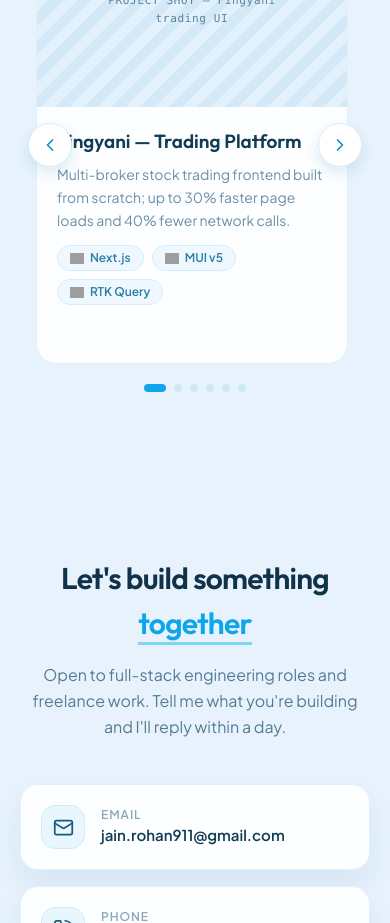
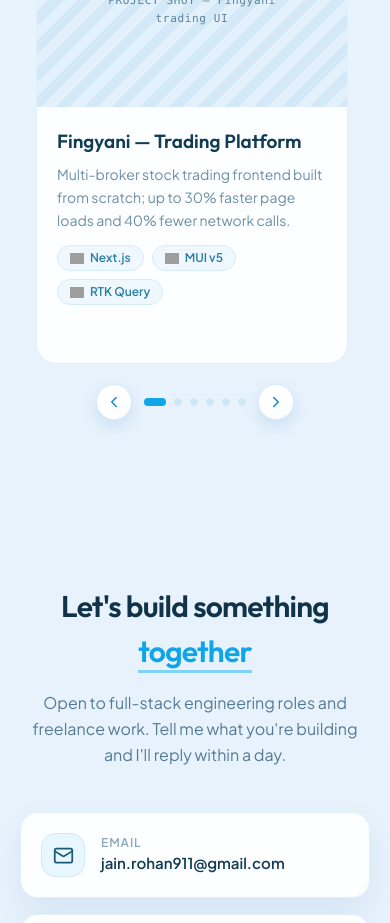
Before and after one commit to Rohanjain96/portfolio, a Next.js app: page / in a window 390 px wide. Shown: the part 6200-7123 px from the top of the page. Built offline with nearby package versions, Linux system fonts and the light colour scheme; grey boxes are pictures that could not be loaded.

Commit message:
fix: chakraui and strapi csp issue

```diff
--- a/components/work.tsx
+++ b/components/work.tsx
@@ -75,7 +75,7 @@
           type="button"
           aria-label="Previous project"
           onClick={() => scrollBy(-1)}
-          className="absolute left-2 top-1/2 z-10 -mt-[23px] grid h-11 w-11 place-items-center rounded-full border border-[#d6ecfa] bg-white shadow-[0_6px_16px_rgba(23,116,168,.14)] transition-colors hover:border-[#8fd3f2] hover:bg-[#f5fbff]"
+          className="absolute left-2 top-1/2 z-10 -mt-[23px] hidden h-11 w-11 place-items-center rounded-full border border-[#d6ecfa] bg-white shadow-[0_6px_16px_rgba(23,116,168,.14)] transition-colors hover:border-[#8fd3f2] hover:bg-[#f5fbff] sm:grid"
         >
           <ChevronLeft size={20} color="#0d8ec9" />
         </button>
@@ -83,7 +83,7 @@
           type="button"
           aria-label="Next project"
           onClick={() => scrollBy(1)}
-          className="absolute right-2 top-1/2 z-10 -mt-[23px] grid h-11 w-11 place-items-center rounded-full border border-[#d6ecfa] bg-white shadow-[0_6px_16px_rgba(23,116,168,.14)] transition-colors hover:border-[#8fd3f2] hover:bg-[#f5fbff]"
+          className="absolute right-2 top-1/2 z-10 -mt-[23px] hidden h-11 w-11 place-items-center rounded-full border border-[#d6ecfa] bg-white shadow-[0_6px_16px_rgba(23,116,168,.14)] transition-colors hover:border-[#8fd3f2] hover:bg-[#f5fbff] sm:grid"
         >
           <ChevronRight size={20} color="#0d8ec9" />
         </button>
@@ -133,7 +133,16 @@
           ))}
         </div>
 
-        <div className="mt-1.5 flex justify-center gap-2">
+        <div className="mt-1.5 flex items-center justify-center gap-3">
+          <button
+            type="button"
+            aria-label="Previous project"
+            onClick={() => scrollBy(-1)}
+            className="grid h-9 w-9 place-items-center rounded-full border border-[#d6ecfa] bg-white shadow-[0_6px_16px_rgba(23,116,168,.14)] transition-colors hover:border-[#8fd3f2] hover:bg-[#f5fbff] sm:hidden"
+          >
+            <ChevronLeft size={18} color="#0d8ec9" />
+          </button>
+          <div className="flex items-center gap-2">
             {Array.from({ length: pageCount }).map((_, i) => {
               const active = Math.min(index, pageCount - 1) === i;
               return (
@@ -147,6 +156,15 @@
               );
             })}
           </div>
+          <button
+            type="button"
+            aria-label="Next project"
+            onClick={() => scrollBy(1)}
+            className="grid h-9 w-9 place-items-center rounded-full border border-[#d6ecfa] bg-white shadow-[0_6px_16px_rgba(23,116,168,.14)] transition-colors hover:border-[#8fd3f2] hover:bg-[#f5fbff] sm:hidden"
+          >
+            <ChevronRight size={18} color="#0d8ec9" />
+          </button>
+        </div>
       </div>
     </section>
   );
--- a/next.config.mjs
+++ b/next.config.mjs
@@ -2,9 +2,9 @@
   "default-src 'self'",
   "script-src 'self' 'unsafe-inline'",
   "style-src 'self' 'unsafe-inline' https://fonts.googleapis.com",
-  "img-src 'self' data: https://cdn.jsdelivr.net https://api.iconify.design",
+  "img-src 'self' data: https://cdn.jsdelivr.net https://api.iconify.design https://cdn.simpleicons.org",
   "font-src 'self' https://fonts.gstatic.com",
-  "connect-src 'self'",
+  "connect-src 'self' https://formspree.io",
   "frame-ancestors 'self'",
   "base-uri 'self'",
   "form-action 'self'",
@@ -12,7 +12,7 @@
 
 /** @type {import('next').NextConfig} */
 const nextConfig = {
-  images: { remotePatterns: [{ protocol: 'https', hostname: 'cdn.jsdelivr.net' }, { protocol: 'https', hostname: 'api.iconify.design' }] },
+  images: { remotePatterns: [{ protocol: 'https', hostname: 'cdn.jsdelivr.net' }, { protocol: 'https', hostname: 'api.iconify.design' }, { protocol: 'https', hostname: 'cdn.simpleicons.org' }] },
   async headers() {
     return [
       {
```
Lines whose indentation alone changed are shown as unchanged.
